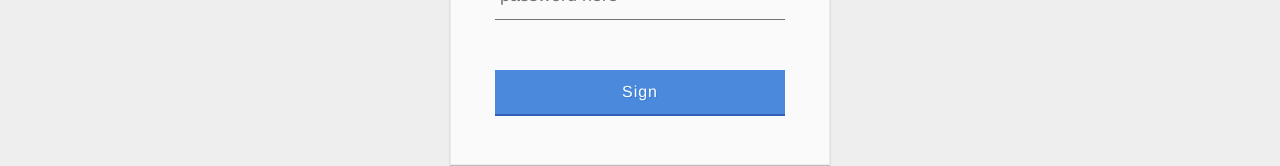
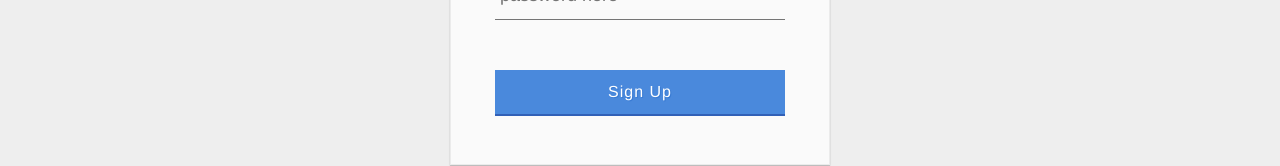
Before and after one commit to ASKqqq/DogShop, a React (Create React App) app: page /signup in a window 1280 px wide. Shown: the part 427-593 px from the top of the page. Built offline with nearby package versions, Linux system fonts and the light colour scheme.

Commit message:
task2 done

```diff
--- a/src/components/Pages/RegistrationPage/RegistrationPage.jsx
+++ b/src/components/Pages/RegistrationPage/RegistrationPage.jsx
@@ -57,7 +57,7 @@ export const RegistrationPage = () => {
             type="submit"
             className={classNames(regStyles.button, regStyles.buttonBlue)}
           >
-            Sign
+            Sign Up
             <div
               className={classNames(regStyles.ripples, regStyles.buttonRipples)}
             >
```
